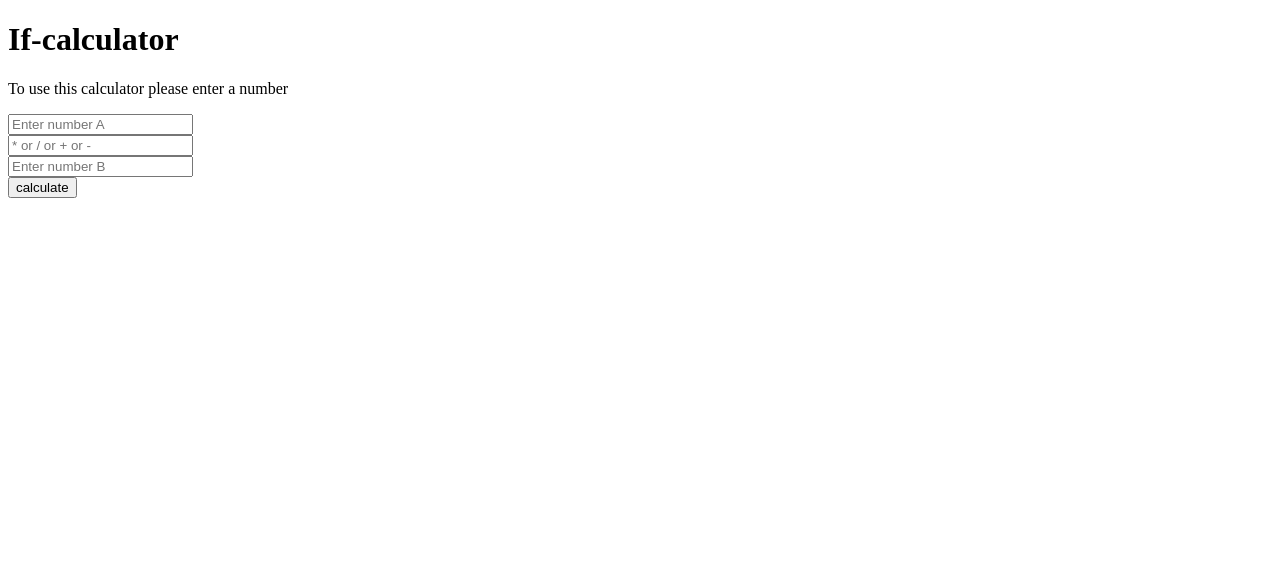
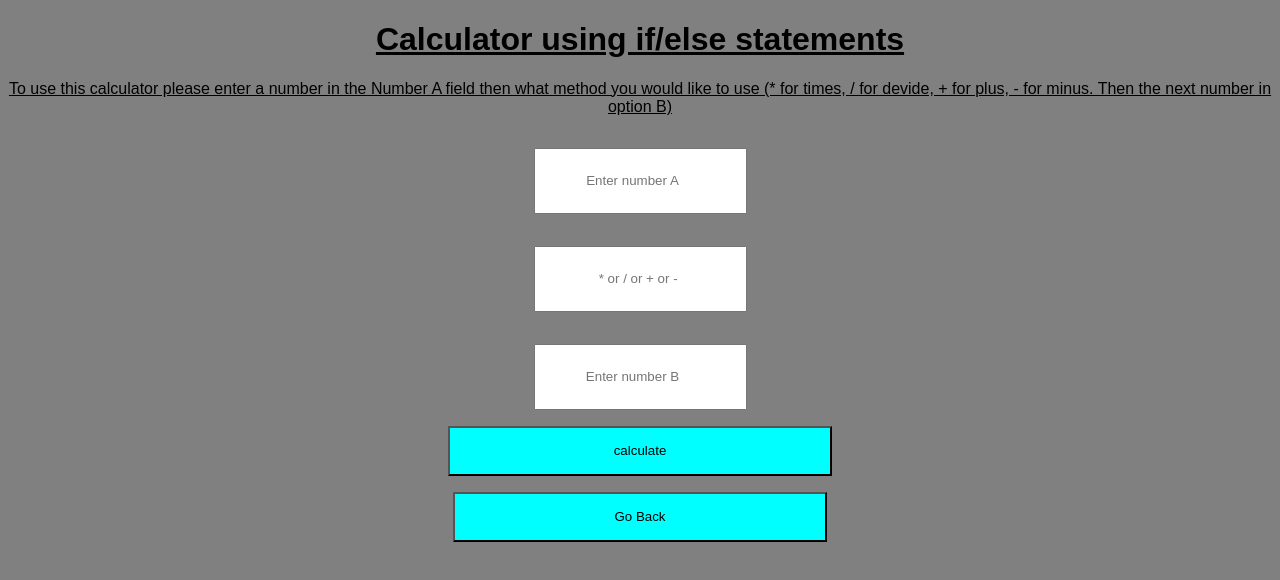
Before and after one commit to Robofish996/ThreeInputCalculator, a plain HTML site: page pages/if-calculator.html in a window 1280 px wide. Drawn offline with Linux system fonts and the light colour scheme.

Commit message:
Finished styling ifcalculator page.

```diff
--- a/css/ifcal.css
+++ b/css/ifcal.css
@@ -0,0 +1,29 @@
+body{
+    font-family: Arial, Helvetica, sans-serif;
+    margin: 0;
+    text-align: center;
+    background-color:grey;
+}
+.heading,.howTo{
+    text-decoration: underline;
+}
+input{
+    height: 30px;
+    padding: 1rem;
+    text-align: center;
+}
+
+#inputOne,#inputTwo,#inputThree{
+    padding: 1rem;
+
+
+}
+
+button{
+    width: 30%;
+    height: 50px;
+    background-color: aqua;
+}
+.return{
+    padding: 1rem;
+}
--- a/pages/if-calculator.html
+++ b/pages/if-calculator.html
@@ -11,23 +11,26 @@
 
 <body>
     <header>
-        <h1>If-calculator</h1>
-        <p>To use this calculator please enter a number </p>
+        <h1 class="heading">Calculator using if/else statements</h1>
+        <p class="howTo">To use this calculator please enter a number in the Number A field then what method you would
+            like to use (* for times, / for devide, + for plus, - for minus. Then the next number in option B) </p>
     </header>
     <main>
-        <div id="">
+        <div id="inputOne">
             <input type="number" id="numInputOne" placeholder="Enter number A">
         </div>
-        <div>
+        <div id="inputTwo">
             <input type="text" id="action" placeholder="* or / or + or - ">
         </div>
-        <div>
+        <div id="inputThree">
             <input type="number" id="numInputTwo" placeholder="Enter number B">
         </div>
 
         <div id="result"></div>
         <button onclick="myFunction()">calculate</button>
-
+        <div class="return">
+            <button onclick="history.back()">Go Back</button>
+        </div>
 
     </main>
     <script src="/functions/if-cal.js" type="text/javascript"></script>
```
